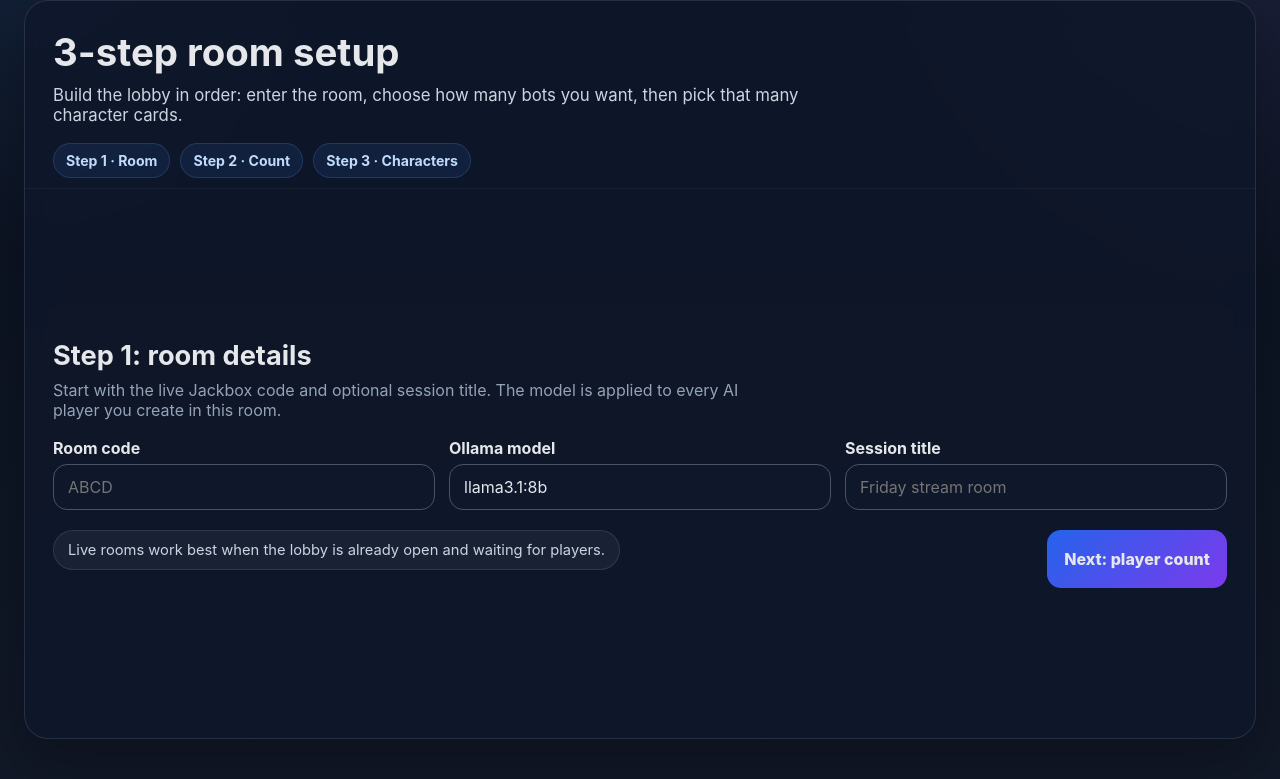
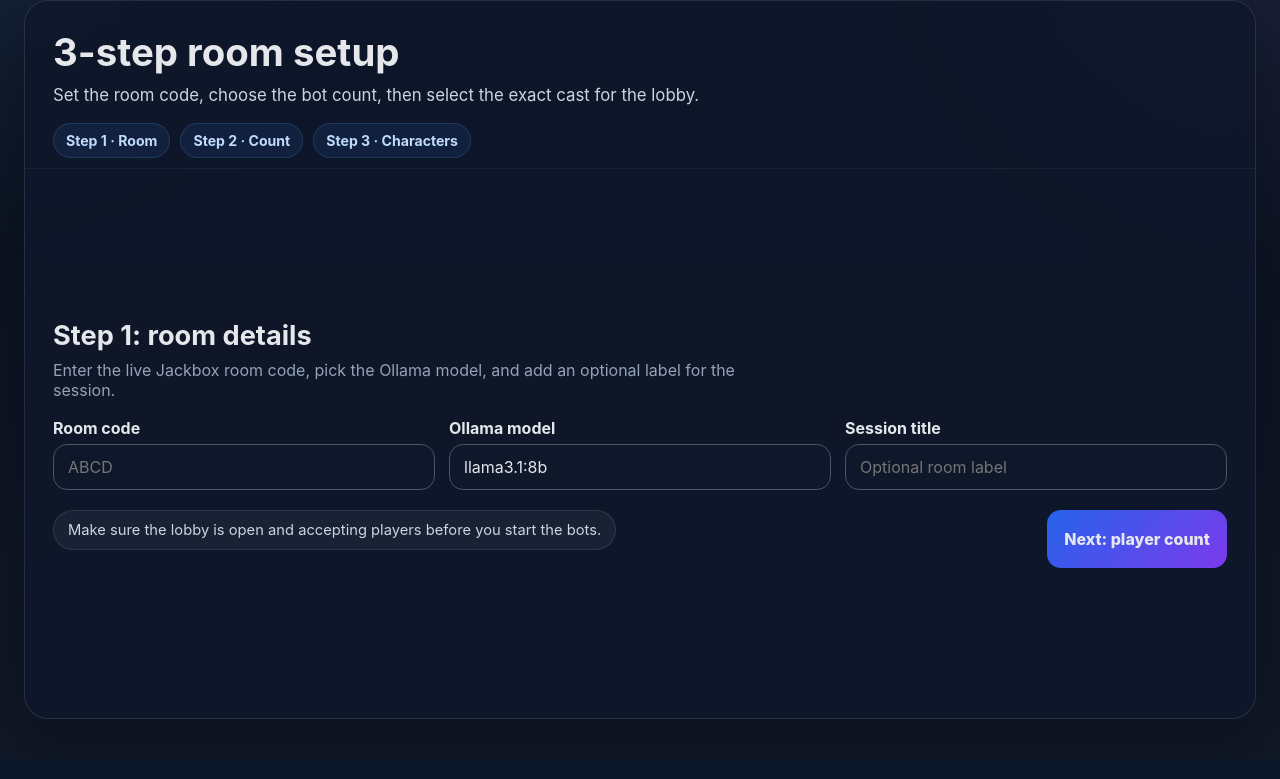
Before and after one commit to abhidya/JackboxAIAssistant, a Flask app: page / in a window 1280 px wide. Shown: the part 198-977 px from the top of the page. After the commit the page ends 920 px from the top, so only its background shows below. Run offline with Flask 3, Linux system fonts and the light colour scheme.

Commit message:
cleaning up code

```diff
--- a/app.py
+++ b/app.py
@@ -1,4 +1,5 @@
 import os
+import secrets
 import socket
 
 from flask import Flask, flash, redirect, render_template, request, url_for
@@ -10,7 +11,11 @@ from session_manager import SessionManager
 
 def create_app():
     app = Flask(__name__)
-    app.config["SECRET_KEY"] = os.environ.get("JACKBOX_SECRET_KEY", "jackbox-local-dev")
+    app.config["SECRET_KEY"] = (
+        os.environ.get("JACKBOX_SECRET_KEY")
+        or os.environ.get("SECRET_KEY")
+        or secrets.token_hex(32)
+    )
     manager = SessionManager()
 
     def render_index(
@@ -133,21 +138,21 @@ def create_app():
     @app.post("/sessions/<session_id>/players/<player_id>/start")
     def start_player(session_id, player_id):
         try:
-            manager.start_player(session_id, player_id)
+            username = manager.start_player(session_id, player_id)
         except ValueError as exc:
             flash(str(exc), "error")
         else:
-            flash("Player started.", "success")
+            flash(f"Started {username}.", "success")
         return redirect(url_for("index", panel="sessions"))
 
     @app.post("/sessions/<session_id>/players/<player_id>/stop")
     def stop_player(session_id, player_id):
         try:
-            manager.stop_player(session_id, player_id)
+            username = manager.stop_player(session_id, player_id)
         except ValueError as exc:
             flash(str(exc), "error")
         else:
-            flash("Player stopped.", "success")
+            flash(f"Stopped {username}.", "success")
         return redirect(url_for("index", panel="sessions"))
 
     @app.post("/generate")
@@ -199,12 +204,12 @@ def _resolve_port(preferred_port, host="0.0.0.0", attempts=20):
 
 
 def main():
-    host = "0.0.0.0"
+    host = os.environ.get("HOST", "127.0.0.1")
     preferred_port = int(os.environ.get("PORT", "7000"))
     resolved_port = _resolve_port(preferred_port, host=host)
     if resolved_port != preferred_port:
         print(f"Port {preferred_port} is in use. Starting on port {resolved_port} instead.")
-    app.run(host=host, port=resolved_port, debug=False)
+    app.run(host=host, port=resolved_port, debug=False, threaded=True)
 
 
 if __name__ == "__main__":
--- a/quote_generator.py
+++ b/quote_generator.py
@@ -6,8 +6,8 @@ from functools import lru_cache
 import ollama
 
 from dependency_telemetry import track_dependency_call
+
 DEFAULT_MODEL = os.environ.get("OLLAMA_MODEL", "llama3.1:8b")
-# DEFAULT_MODEL = os.environ.get("OLLAMA_MODEL", "gemma3n:e2b")
 OLLAMA_BASE_URL = os.environ.get("OLLAMA_BASE_URL", "http://localhost:11434")
 emotions = ["angry", "excited", "depressed", "sarcastic", "confused", "manic", "paranoid"]
 
--- a/session_manager.py
+++ b/session_manager.py
@@ -170,8 +170,10 @@ class SessionManager:
 
     def start_player(self, session_id, player_id):
         session = self._get_session(session_id)
+        player = self._get_player(session, player_id)
         if not self._start_player_if_needed(session, player_id):
             raise ValueError("Player is already running or starting.")
+        return player.username
 
     def stop_player(self, session_id, player_id):
         session = self._get_session(session_id)
@@ -181,6 +183,7 @@ class SessionManager:
         player.bot.stop()
         player.status = "stopped"
         player.logs.append("Bot stop requested.")
+        return player.username
 
     def generate_preview(self, persona, prompt_task, model):
         full_prompt, candidates = generate_quote_candidates(
--- a/templates/index.html
+++ b/templates/index.html
@@ -358,20 +358,20 @@
             color: #fecaca;
         }
 
-        .request-log {
+        .telemetry-log {
             border: 1px solid #334155;
             border-radius: 18px;
             overflow: hidden;
             margin-bottom: 18px;
         }
 
-        .request-log table {
+        .telemetry-log table {
             width: 100%;
             border-collapse: collapse;
         }
 
-        .request-log th,
-        .request-log td {
+        .telemetry-log th,
+        .telemetry-log td {
             padding: 12px 14px;
             text-align: left;
             border-bottom: 1px solid rgba(148, 163, 184, 0.08);
@@ -379,7 +379,7 @@
             font-size: 0.92rem;
         }
 
-        .request-log th {
+        .telemetry-log th {
             background: rgba(15, 23, 42, 0.95);
             color: #cbd5e1;
         }
@@ -656,7 +656,7 @@
         <form method="post" action="{{ url_for('create_session') }}" class="card launcher">
             <div class="launcher-hero">
                 <h2>3-step room setup</h2>
-                <p>Build the lobby in order: enter the room, choose how many bots you want, then pick that many character cards.</p>
+                <p>Set the room code, choose the bot count, then select the exact cast for the lobby.</p>
                 <div class="step-tabs">
                     <span class="step-tab">Step 1 · Room</span>
                     <span class="step-tab">Step 2 · Count</span>
@@ -666,7 +666,7 @@
 
             <section class="step-screen active" data-step-screen="1">
                 <h3>Step 1: room details</h3>
-                <p>Start with the live Jackbox code and optional session title. The model is applied to every AI player you create in this room.</p>
+                <p>Enter the live Jackbox room code, pick the Ollama model, and add an optional label for the session.</p>
                 <div class="field-grid">
                     <div>
                         <label for="room_code">Room code</label>
@@ -678,11 +678,11 @@
                     </div>
                     <div>
                         <label for="title">Session title</label>
-                        <input id="title" name="title" placeholder="Friday stream room">
+                        <input id="title" name="title" placeholder="Optional room label">
                     </div>
                 </div>
                 <div class="wizard-footer">
-                    <span class="counter-pill">Live rooms work best when the lobby is already open and waiting for players.</span>
+                    <span class="counter-pill">Make sure the lobby is open and accepting players before you start the bots.</span>
                     <button type="button" data-next-step="2">Next: player count</button>
                 </div>
             </section>
@@ -706,7 +706,7 @@
 
             <section class="step-screen" data-step-screen="3">
                 <h3>Step 3: pick characters</h3>
-                <p>The counter below updates as you select cards. The backend still validates the count before creating the session.</p>
+                <p>Select exactly the number of character cards shown below.</p>
                 <div class="counter-pill">
                     Selected characters:
                     <strong><span id="selected-character-count">0</span></strong>
@@ -739,7 +739,7 @@
             <div class="section-header">
                 <div>
                     <h2>Sessions console</h2>
-                    <p>Sessions are hidden behind this tab so the launcher stays clean. Use this view to start, stop, host, inspect, delete rooms, and watch dependency health.</p>
+                    <p>Manage active rooms, control host actions, inspect bot state, and review dependency health.</p>
                 </div>
             </div>
 
@@ -779,12 +779,12 @@
                     <div class="meta">Failures: {{ dependency_metrics.per_dependency.ai.failure_count }}</div>
                 </div>
                 <div class="telemetry-card">
-                    <div class="meta">What is tracked</div>
-                    <div class="meta">Jackbox joins, answer/vote submits, host clicks, browser launch/quit, and Ollama generation calls.</div>
+                    <div class="meta">Tracked operations</div>
+                    <div class="meta">Room joins, answer and vote submits, host clicks, browser launch and shutdown, and Ollama generation calls.</div>
                 </div>
             </div>
 
-            <div class="request-log">
+            <div class="telemetry-log">
                 <table>
                     <thead>
                     <tr>
@@ -928,12 +928,12 @@
 
     <section id="prompt-panel" class="panel {% if active_panel == 'prompt' %}active{% endif %}">
         <div class="card prompt-shell">
-            <div class="section-header">
-                <div>
-                    <h2>Prompt Lab</h2>
-                    <p>Preview a character’s answer style without waiting for a live Quiplash round.</p>
+                <div class="section-header">
+                    <div>
+                        <h2>Prompt Lab</h2>
+                        <p>Preview a character voice and prompt shape before a live Quiplash round starts.</p>
+                    </div>
                 </div>
-            </div>
 
             <form method="post" action="{{ url_for('generate') }}" id="prompt-lab-form">
                 <div class="field-grid">
@@ -952,11 +952,11 @@
                     </div>
                 </div>
 
-                <label for="prompt_task">Prompt task</label>
-                <textarea id="prompt_task" name="prompt_task" placeholder="Example: Answer the Quiplash prompt 'A terrible thing to hear from your Uber driver'">{{ generated_prompt_task }}</textarea>
+                <label for="prompt_task">Prompt</label>
+                <textarea id="prompt_task" name="prompt_task" placeholder="Example: A terrible thing to hear at work">{{ generated_prompt_task }}</textarea>
 
                 <div class="wizard-footer">
-                    <span class="counter-pill">Use this tab to inspect character style and prompt shaping before a live game.</span>
+                    <span class="counter-pill">Review the exact prompt and candidate answers before using a model live.</span>
                     <button type="submit" id="prompt-submit-button">Generate quotes</button>
                 </div>
             </form>
@@ -976,7 +976,7 @@
             {% if generated_full_prompt %}
                 <div class="prompt-request-box">
                     <h3>Full request prompt</h3>
-                    <div class="meta">This is the exact system/user prompt block currently being sent to Ollama for this Prompt Lab run.</div>
+                    <div class="meta">Exact system and user prompt content sent to Ollama for this run.</div>
                     <pre>{{ generated_full_prompt }}</pre>
                 </div>
             {% endif %}
```
Also changed, not shown: 1 other file.
